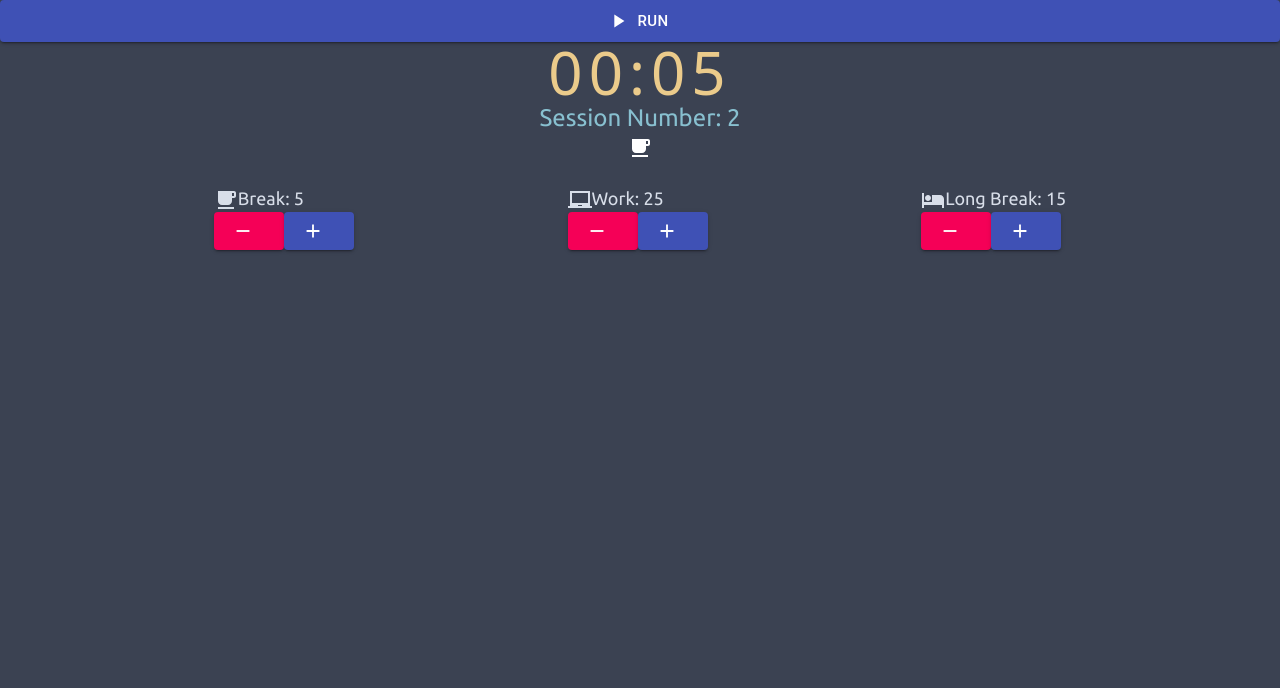
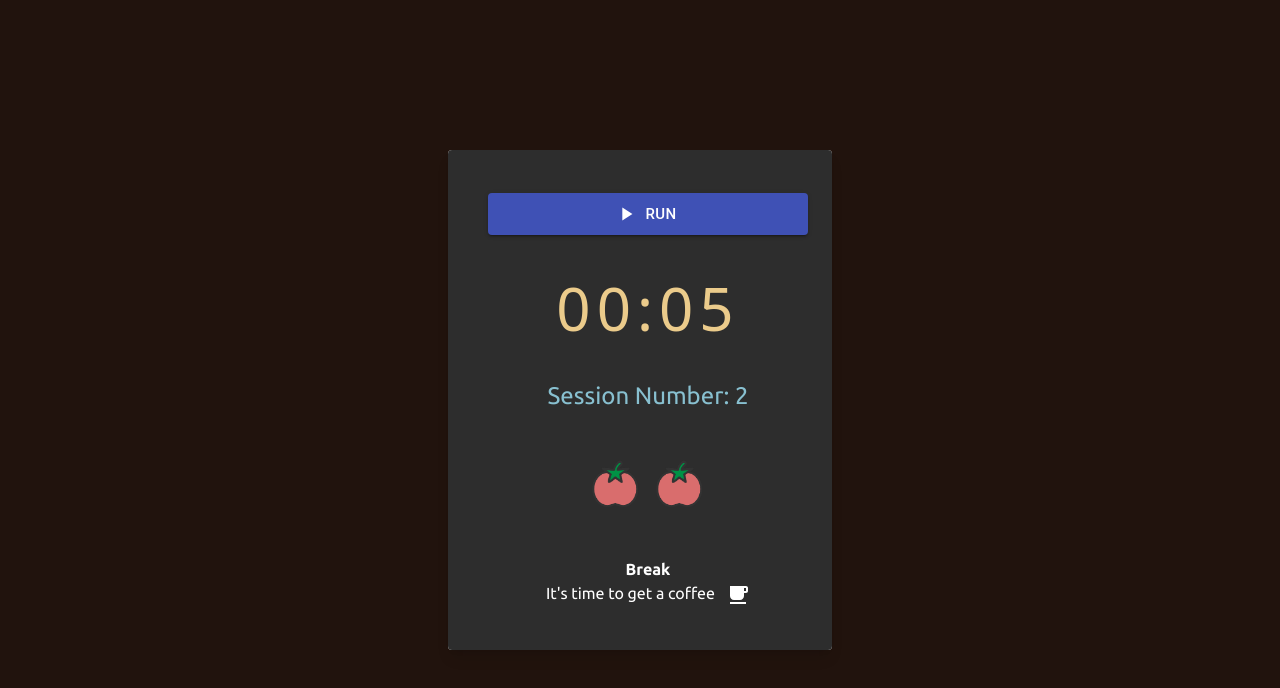
Before and after one commit to JoaoVitorOtavio/react-pomodoro, a React (Create React App) app: page / in a window 1280 px wide. Shown: the top 688 px of the page. Built offline with nearby package versions, Linux system fonts and the light colour scheme.

Commit message:
Estilizando front do card, parte de usabilidade do pomodoro

```diff
--- a/src/App.js
+++ b/src/App.js
@@ -3,7 +3,7 @@ import { BreakContext } from './contexts/break.context';
 import { LongBreakContext } from './contexts/longBreak.context';
 import Timer from './Timer';
 import Customizer from './Customizer';
-// import FlipCard from './components/FlipCard';
+import FlipCard from './components/FlipCard';
 
 import "./App.css";
 import './components/FlipCard/styles.css';
@@ -19,9 +19,11 @@ function App() {
 			<LongBreakContext>
 				<BreakContext>
 					<WorkContext>
-						{/* <FlipCard key="clickCard" cardType='click' BackContent={Timer} FrontContent={Customizer} /> */}
-						<Timer />
-						<Customizer />
+						<div className='flex justify-center items-center h-screen ' style={{ backgroundColor: '#21130d' }}>
+							<FlipCard key="clickCard" cardType='click' BackContent={Customizer} FrontContent={Timer} />
+						</div>
+						{/* <Timer />
+						<Customizer /> */}
 					</WorkContext>
 				</BreakContext>
 			</LongBreakContext>
--- a/src/Timer.js
+++ b/src/Timer.js
@@ -10,8 +10,19 @@ import { CustomLongBreakContext } from './contexts/longBreak.context'
 import endedAudio from './Audio/alert_simple.wav'
 import startedAudio from './Audio/notification_simple-01.wav'
 
+import tomatoImage from './assets/tomato.png'
+
+import "./index.css";
+
 const startedSound = new Audio(startedAudio)
 const endedSound = new Audio(endedAudio)
+
+
+function tomatoesCount() {
+	return (
+		<img style={{ width: '60px', height: '60px' }} src={tomatoImage} alt='tomatinho' />
+	)
+}
 
 function Timer() {
 	const [timerLength, setTimerLength] = useState(1500);
@@ -86,8 +97,12 @@ function Timer() {
 
 	return (
 		<>
-			<div className="flex flex-col">
+			{/* pai */}
+			<div className='flex flex-col w-full h-full justify-evenly'>
+				{/* filhos */}
+				<div className='flex justify-center'>
 					<Button
+						className='w-[80%]'
 						variant="contained"
 						color="primary"
 						size="large"
@@ -99,26 +114,63 @@ function Timer() {
 					>
 						{timerOn ? "Pause" : "Run"}
 					</Button>
-				<div className='flex flex-col justify-center items-center'>
+				</div>
+				<div className='flex justify-center'>
 					<p className="font-sans tracking-widest text-6xl text-primary">
 						{Duration.fromObject({ seconds: timerLength }).toFormat("mm:ss")}
 					</p>
+				</div>
+				<div className='flex justify-center'>
 					<p className="text-sessionNumber text-2xl">
 						Session Number: {sessionNumber}
 					</p>
-					<div>
+				</div>
+				<div className='flex justify-center items-center gap-1'>
+					{(() => {
+						let images = [];
+						for (let i = 1; i <= sessionNumber; i++) {
+							images.push(<img style={{ width: '60px', height: '60px' }} src={tomatoImage} alt='tomatinho' />);
+						}
+						return images;
+					})()}
+				</div>
+				<div className='flex justify-center'>
 					{sessionType === "Break" && (
-							<FreeBreakfast style={{ color: "white" }} />
+						<div className='flex flex-col text-center'>
+							<strong>Break</strong>
+							<p className='text-center'>
+								It's time to get a coffee &nbsp; <FreeBreakfast style={{ color: "white" }} />
+							</p>
+						</div>
 					)}
 					{sessionType === "Work" && (
-							<LaptopChromebook style={{ color: "white" }} />
+						<div className='flex flex-col text-center'>
+							<strong>Work</strong>
+							<p className='text-center'>
+								It's time to focus on work &nbsp;	<LaptopChromebook style={{ color: "white" }} />
+							</p>
+						</div>
 					)}
 					{sessionType === "Long Break" && (
-							<LocalHotel style={{ color: "white" }} />
+						<div className='flex flex-col text-center'>
+							<strong>LongBreak</strong>
+							<p className='text-center'>
+								If u want to get a nap now it's the time &nbsp;	<LocalHotel style={{ color: "white" }} />
+							</p>
+						</div>
 					)}
 				</div>
 			</div>
+			{/* <div className="flex flex-col w-full justify-between h-full" style={{ backgroundColor: 'red' }}>
+
+				<div className='flex flex-col justify-center items-center'>
+
+
+					<div>
+
 					</div>
+				</div>
+			</div> */}
 		</>
 	)
 }
--- a/src/components/FlipCard/index.js
+++ b/src/components/FlipCard/index.js
@@ -22,18 +22,14 @@ function FlipCard({ cardType, FrontContent, BackContent }) {
 						"hover-trigger": cardType === "hover"
 					})}
 				>
-					<div className="card front">
-						<div className="card-body flex justify-center items-center">
-							<p className="card-text fs-1 fw-bold">
-								<FrontContent />
-							</p>
+					<div className="card front" >
+						<div className="card-body flex justify-center items-center h-full" >
+							<FrontContent />
 						</div>
 					</div>
 					<div className="card back">
 						<div className="card-body flex justify-center items-center">
-							<p className="card-text fs-1 fw-bold">
-								<BackContent />
-							</p>
+							<BackContent />
 						</div>
 					</div>
 				</div>
--- a/src/components/FlipCard/styles.css
+++ b/src/components/FlipCard/styles.css
@@ -9,13 +9,15 @@ body {
   ); */
 }
 
+//FlipCard
+
 .container {
   height: 100vh;
 }
 
 .flip-card-outer {
-  width: 300px;
-  height: 400px;
+  width: 400px;
+  height: 500px;
   margin: 25px 0;
 }
 
--- a/src/index.css
+++ b/src/index.css
@@ -1,13 +1,13 @@
 body {
   margin: 0;
-  font-family: -apple-system, BlinkMacSystemFont, 'Segoe UI', 'Roboto', 'Oxygen',
-    'Ubuntu', 'Cantarell', 'Fira Sans', 'Droid Sans', 'Helvetica Neue',
+  font-family: -apple-system, BlinkMacSystemFont, "Segoe UI", "Roboto", "Oxygen",
+    "Ubuntu", "Cantarell", "Fira Sans", "Droid Sans", "Helvetica Neue",
     sans-serif;
   -webkit-font-smoothing: antialiased;
   -moz-osx-font-smoothing: grayscale;
 }
 
 code {
-  font-family: source-code-pro, Menlo, Monaco, Consolas, 'Courier New',
+  font-family: source-code-pro, Menlo, Monaco, Consolas, "Courier New",
     monospace;
 }
```
Also changed, not shown: src/assets/tomato.gif (added), src/assets/tomato.png (added). Lines whose indentation alone changed are shown as unchanged.
